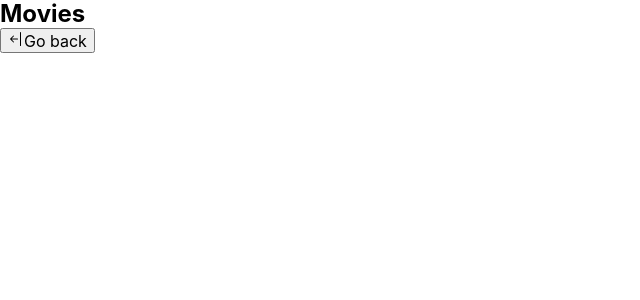
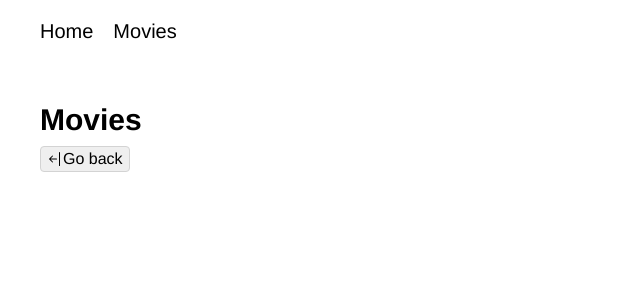
Before and after one commit to AnnaHort/goit-react-hw-05-movies, a React (Create React App) app: page /goit-react-hw-05-movies/movies in a window 1280 px wide. Shown: the top 300 px of the page, without its empty margins (0-640 px from the left). Built offline with nearby package versions, Linux system fonts and the light colour scheme.

Commit message:
styled button, delete Home component

```diff
--- a/src/components/App.jsx
+++ b/src/components/App.jsx
@@ -1,14 +1,19 @@
 import { Route, Routes } from 'react-router-dom';
 import { GlobalStyle } from './GlobalStyle';
-import { Movies } from './Pages/Movies/Movies';
-import { Home } from './Pages/Home/Home';
+import { Movies } from './Pages/Movies/MoviesPages';
+import { HeaderList } from './HeaderList/HeaderList';
+import { TrendingList } from './Pages/TrendingList/TrendingListPages';
 
 export const App = () => {
   return (
     <>
+    <HeaderList/>
       <Routes>
-        <Route path="/" element={<Home/>}></Route>
-        <Route path="/movies" element={<Movies/>}></Route>
+        <Route path="/" element={<TrendingList/>}></Route>
+        <Route path="/movies" element={<Movies />}></Route>
+        <Route path="/movies/:id" element={<div>selected movie</div>}></Route>
+        <Route path="/movies/:id/cast" element={<div>cast of selected movies</div>}></Route>
+        <Route path="/movies/:id/reviews" element={<div>reviews of selected movies</div>}></Route>
       </Routes>
       <GlobalStyle />
     </>
--- a/src/components/Pages/Home/Home.js
+++ /dev/null
@@ -1,11 +0,0 @@
-import { HeaderList } from 'components/HeaderList/HeaderList';
-import { TrendingList } from 'components/TrendingList/TrendingList';
-
-export const Home = () => {
-  return (
-    <>
-      <HeaderList />
-      <TrendingList />
-    </>
-  );
-};
--- a/src/components/Pages/Movies/Movies.js
+++ /dev/null
@@ -1,10 +0,0 @@
-import {BsArrowBarLeft} from 'react-icons/bs'
-
-export const Movies = () => {
-  return (
-    <>
-      <h2>Movies</h2>
-      <button type="button"><BsArrowBarLeft/>Go back</button>
-    </>
-  );
-};
--- a/src/components/Pages/Movies/Movies.styled.js
+++ b/src/components/Pages/Movies/Movies.styled.js
@@ -0,0 +1,26 @@
+import styled from 'styled-components';
+
+export const ContainerStyled = styled.div`
+  padding: 0 20px 20px 40px;
+`;
+
+export const TitleStyled = styled.h2`
+  margin-bottom: 8px;
+  font-family: 'Franklin Gothic Medium', 'Arial Narrow', Arial, sans-serif;
+  font-size: 30px;
+`;
+
+export const ButtonStyled = styled.button`
+padding: 3px 6px;
+display: flex;
+align-items: center;
+border: 1px solid lightgray;
+border-radius: 4px;
+font-family: 'Franklin Gothic Medium', 'Arial Narrow', Arial, sans-serif;
+&:hover:focus{
+    background-color: lightgray;
+    border: 1px solid lightgray;
+    color: red;
+    transition: 250ms cubic-bezier(0.4, 0, 0.2, 1);
+}
+`
--- /dev/null
+++ b/src/components/Pages/Movies/MoviesPages.js
@@ -0,0 +1,14 @@
+import { BsArrowBarLeft } from 'react-icons/bs';
+import { ButtonStyled, ContainerStyled, TitleStyled } from './Movies.styled';
+
+export const Movies = () => {
+  return (
+    <ContainerStyled>
+      <TitleStyled>Movies</TitleStyled>
+      <ButtonStyled type="button">
+        <BsArrowBarLeft />
+        Go back
+      </ButtonStyled>
+    </ContainerStyled>
+  );
+};
```
Also changed, not shown: src/components/Pages/Home/Home.styled.js (deleted), src/components/Pages/TrendingList/TrendingList.styled.js (renamed from src/components/TrendingList/TrendingList.styled.js), src/components/Pages/TrendingList/TrendingListPages.js (renamed from src/components/TrendingList/TrendingList.js).
